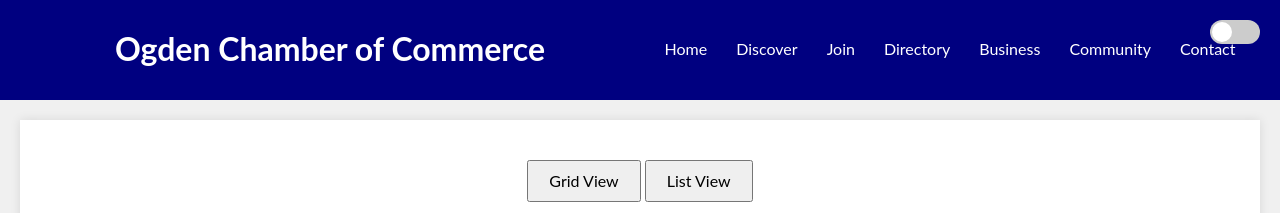
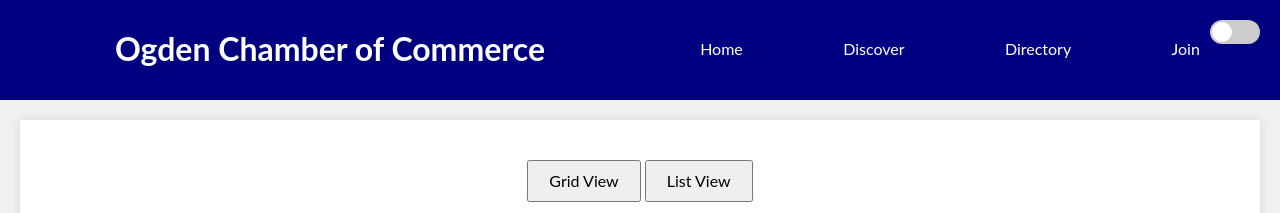
Before and after one commit to herbertmoroni/wdd230, a plain HTML site: page chamber/directory.html in a window 1280 px wide. Shown: the top 213 px of the page. Drawn offline with Linux system fonts and the light colour scheme.

Commit message:
new menu items

```diff
--- a/chamber/directory.html
+++ b/chamber/directory.html
@@ -26,11 +26,8 @@
             <ul>
                 <li><a href="index.html">Home</a></li>
                 <li><a href="discover.html">Discover</a></li>
+                <li><a href="directory.html">Directory</a></li>
                 <li><a href="join.html">Join</a></li>
-                <li><a href="directory.html">Directory</a></li>
-                <li><a href="#business">Business</a></li>
-                <li><a href="#community">Community</a></li>
-                <li><a href="#contact">Contact</a></li>
             </ul>
         </nav>
         <div class="dark-mode-toggle">
```
Also changed, not shown: chamber/discover.html (+1 -4 lines), chamber/index.html (+1 -4 lines), chamber/join.html (+1 -4 lines), chamber/thankyou.html (+1 -4 lines), 1 other file.
